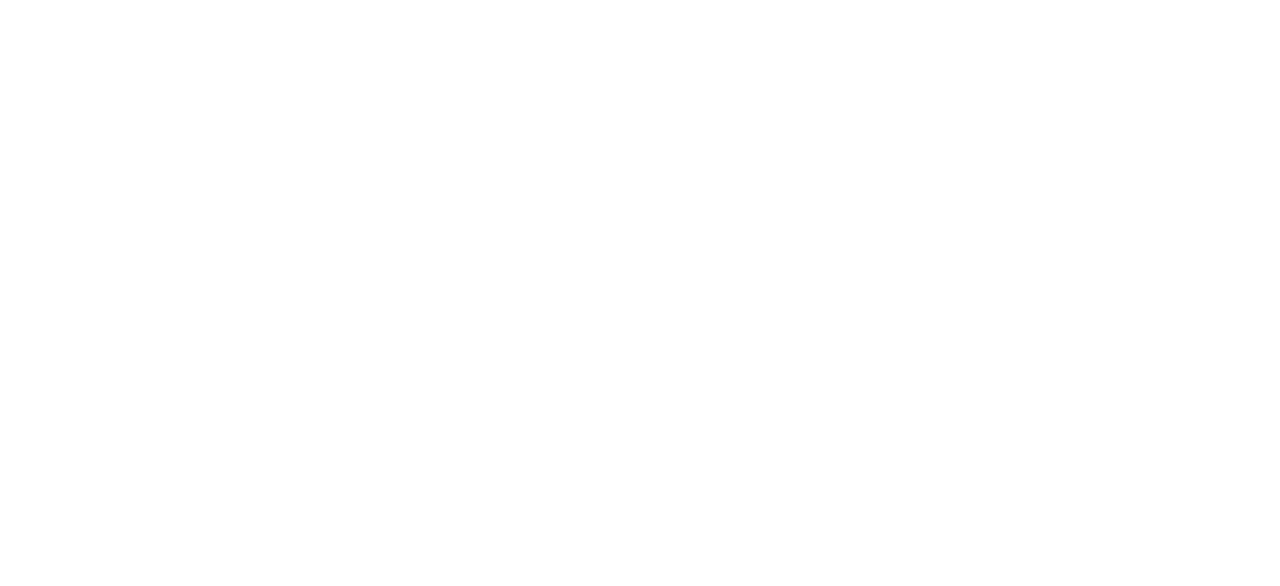
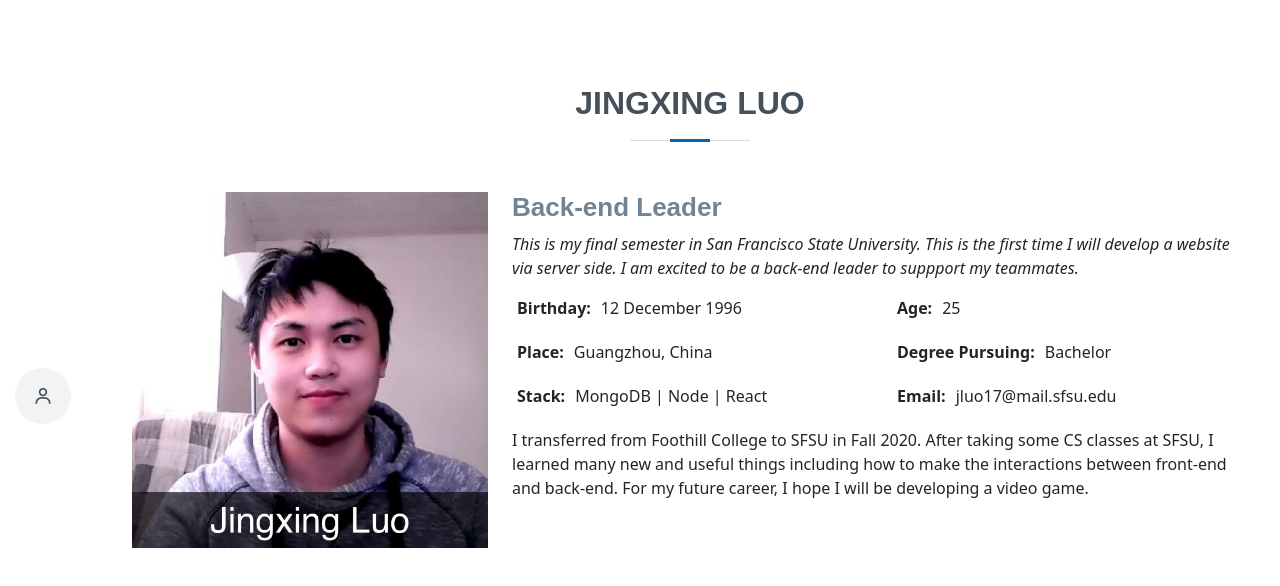
Before and after one commit to JingxingLuo/Team02-iPlate, a React (Create React App) app in the folder applications/client/: page /jingxing in a window 1280 px wide. Before the commit this address had no page. Shown: the top 586 px of the page. Built offline with nearby package versions, Linux system fonts and the light colour scheme.

Commit message:
changed to react from html

```diff
--- a/applications/client/src/App.js
+++ b/applications/client/src/App.js
@@ -11,7 +11,7 @@
 import ChristopherUser from "./components/christopher.component";
 import MTKComponent from "./components/MTK.component";
 import TunniUser from "./components/tunni.component";
-
+import Jingxing from "./components/jingxing.component";
 import AungUser from "./components/akm.component"
 
 class App extends Component {
@@ -25,7 +25,9 @@
             <Route path="/aung" element={<AungUser />} />
           <Route path="/christopher" element={<ChristopherUser />} />
           <Route path="/tunni" element={<TunniUser />} />
+          <Route path="/jingxing" element={<Jingxing />} />
           <Route path="/" exact element={<About />} />
+
         </Routes>
       </Router>
     );
--- a/applications/client/src/components/about.component.js
+++ b/applications/client/src/components/about.component.js
@@ -103,7 +103,9 @@
                     <i class="bx bx-tachometer"></i>
                   </div>
                   <h4>
-                    <a href="./jl.html">Jingxing Luo</a>
+                  <Link to={"/jingxing"} className="nav-link">
+                      Jingxing Luo
+                    </Link>
                   </h4>
                   <p>Back-end Leader - Click on the name to know more</p>
                 </div>
--- /dev/null
+++ b/applications/client/src/components/jingxing.component.js
@@ -0,0 +1,80 @@
+import React, { Component } from 'react';
+import { Swiper, SwiperSlide } from "swiper/react";
+import 'swiper/swiper-bundle.min.css';
+import 'swiper/swiper.min.css';
+import {Link} from 'react-router-dom';
+
+export default class Jingxing extends Component{
+render() {
+  return (
+    <div>
+    <button type="button" class="mobile-nav-toggle d-xl-none"><i class="bi bi-list mobile-nav-toggle"></i></button>
+    <i class="bi bi-list mobile-nav-toggle d-xl-none"></i>
+    <header id="header" class="d-flex flex-column justify-content-center">
+
+     <nav id="navbar" class="navbar nav-menu">
+       <ul>
+         <li><Link to="/" class="nav-link scrollto"><i class="bx bx-user"></i> <span>About</span></Link></li>
+       </ul>
+     </nav>
+
+    </header>
+
+    <main id="main">
+
+     <section id="about" class="about">
+       <div class="container">
+
+         <div class="section-title">
+           <h2>Jingxing Luo</h2>
+         </div>
+
+         <div class="row">
+           <div class="col-lg-4">
+             <img src="assets/img/portfolio/Jingxing_icon.jpg" class="img-fluid" alt="" />
+           </div>
+           <div class="col-lg-8 pt-4 pt-lg-0 content">
+             <h3>Back-end Leader</h3>
+             <p class="fst-italic">
+             This is my final semester in San Francisco State University. This is the first time
+				I will develop a website via server side. I am excited to be a back-end leader to suppport
+				my teammates.
+             </p>
+             <div class="row">
+               <div class="col-lg-6">
+                 <ul>
+                   <li><i class="bi bi-chevron-right"></i> <strong>Birthday:</strong> <span>12 December 1996</span></li>
+           <li><i class="bi bi-chevron-right"></i> <strong>Place:</strong> <span>Guangzhou, China</span></li>
+                   <li><i class="bi bi-chevron-right"></i> <strong>Stack:</strong> <span>MongoDB | Node | React</span></li>
+                 </ul>
+               </div>
+               <div class="col-lg-6">
+                 <ul>
+                   <li><i class="bi bi-chevron-right"></i> <strong>Age:</strong> <span>25</span></li>
+                   <li><i class="bi bi-chevron-right"></i> <strong>Degree Pursuing:</strong> <span>Bachelor</span></li>
+                   <li><i class="bi bi-chevron-right"></i> <strong>Email:</strong> <span>jluo17@mail.sfsu.edu</span></li>
+                 </ul>
+               </div>
+             </div>
+             <p>
+             I transferred from Foothill College to SFSU in Fall 2020. After taking some CS classes at SFSU,
+			I learned many new and useful things including how to make the interactions between front-end and back-end.
+			For my future career, I hope I will be developing a video game.
+             </p>
+           </div>
+         </div>
+       </div>
+     </section>
+    </main>
+
+    <footer id="footer">
+     <div class="container">
+       <div class="social-links">
+
+       </div>
+       </div>
+       </footer>
+     </div>
+  )
+}
+}
```
